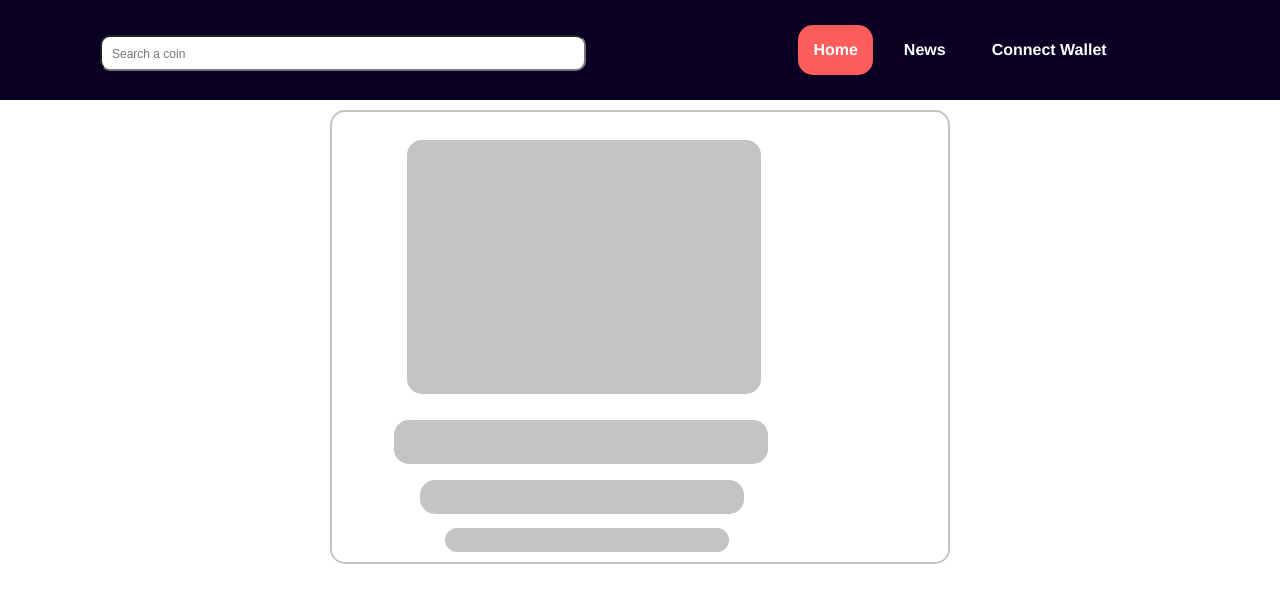
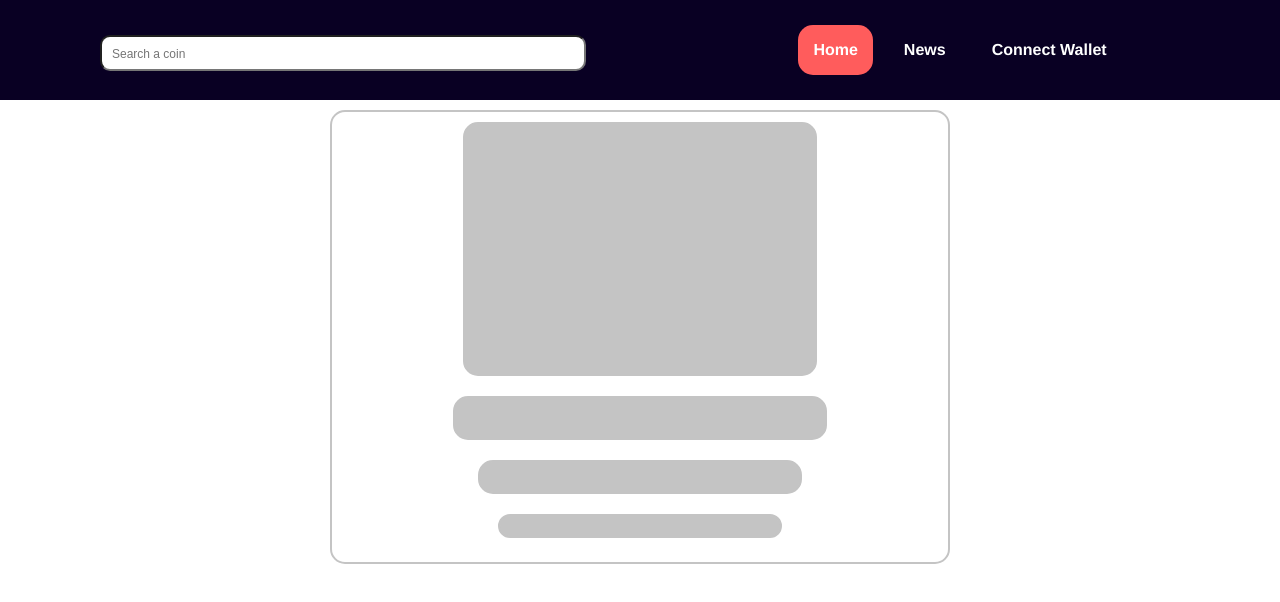
Before and after one commit to Marwanrizik91/crypto-news-Vuejs, a Vue app: page / in a window 1280 px wide. Shown: the top 602 px of the page. Built offline with nearby package versions, Linux system fonts and the light colour scheme.

Commit message:
card wrapper flex component

```diff
--- a/src/components/TheSkeleton.vue
+++ b/src/components/TheSkeleton.vue
@@ -3,6 +3,7 @@
     :class="styles.class"
     :style="styles"
   >
+  <slot></slot>
   </div>
 </template>
 
--- a/src/views/Home.vue
+++ b/src/views/Home.vue
@@ -7,11 +7,13 @@
       <Skeleton
         :class="styles.cardContainer.class"
         :style="styles.cardContainer"
-      />
+      >
+
         <Skeleton  :style="styles.imgHolder" :class="styles.imgHolder.class"/>
         <Skeleton  :style="styles.textHolder" :class="styles.textHolder.class"/>
         <Skeleton  :style="styles.textHolderSmall" :class="styles.textHolderSmall.class"/>
         <Skeleton  :style="styles.textHolderxSmall" :class="styles.textHolderxSmall.class"/>
+      </Skeleton>
       </div>
     </div>
   </div>
@@ -79,27 +81,15 @@ export default {
 .card_container {
   grid-column-start: 2;
   position: relative;
+  box-sizing: border-box;
 }
- .img_holder {
-   position: absolute;
-   top: 30px;
-   left: 12%;
- }
- .text_holder {
-   position: absolute;
-   bottom: 100px;
-   left: 10%;
- }
 
- .text_holder_small {
-   position: absolute;
-   bottom: 50px;
-   left: 14%;
- }
- .text_holder_xsmall {
-   position: absolute;
-   bottom: 12px;
-   left: 18%;
- }
+.card_wrapper {
+  display: flex;
+  flex-direction: column;
+  align-items: center;
+}
+
+
 
 </style>
```
